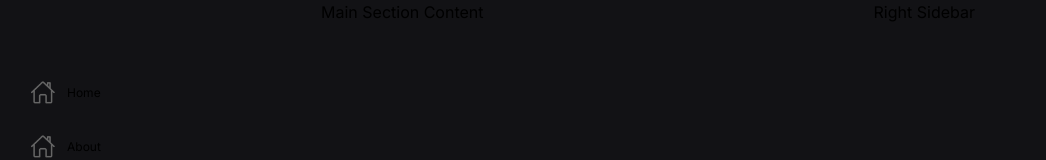
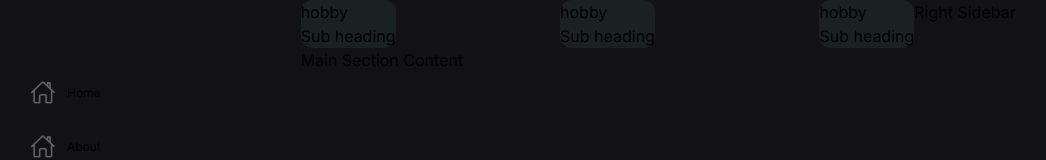
Before and after one commit to TenNga/nextjs-portfolio, a Next.js app: page / in a window 1280 px wide. Shown: the top 160 px of the page, without its empty margins (45-1091 px from the left). Built offline with nearby package versions, Linux system fonts and the light colour scheme.

Commit message:
card reuseable component added

```diff
--- a/src/components/Card.tsx/index.tsx
+++ b/src/components/Card.tsx/index.tsx
@@ -1,3 +1,10 @@
-export default function Card() {
-    return <div>New Card</div>
+import { childPromp } from "@/types"
+import React from "react"
+
+export default function Card({children}:childPromp) {
+    return (
+            <div className="bg-[#1B2022] rounded-xl">
+                {children}
+            </div>
+            )
 };
--- /dev/null
+++ b/src/containers/main-section/MainHobby.tsx
@@ -0,0 +1,18 @@
+import Card from "@/components/Card.tsx";
+
+function MainHobby(){
+    const valueArr = [1,2,3];
+    const renderCards = valueArr.map(hobby => {
+        return <Card>
+                <h1>hobby</h1>
+                <p>Sub heading</p>
+            </Card>
+    })
+    return(
+        <div className="flex justify-between">
+            {renderCards}
+        </div>
+    )
+};
+
+export default MainHobby;
--- a/src/containers/main-section/index.tsx
+++ b/src/containers/main-section/index.tsx
@@ -1,8 +1,11 @@
 import { ClassProps } from "@/types";
+import MainHobby from "./MainHobby";
 
 function MainSection({className}:ClassProps) {
+
     return(
         <div className={className}>
+            <MainHobby />
             Main Section Content
         </div>
     )
--- a/src/types/index.tsx
+++ b/src/types/index.tsx
@@ -6,3 +6,7 @@ export type MenuIconType = {
 export type ClassProps = {
     className: string
 }
+
+export type childPromp = {
+    children: React.ReactNode
+}
--- a/tailwind.config.ts
+++ b/tailwind.config.ts
@@ -4,6 +4,7 @@ const config: Config = {
   content: [
     "./src/pages/**/*.{js,ts,jsx,tsx,mdx}",
     "./src/components/**/*.{js,ts,jsx,tsx,mdx}",
+    "./src/containers/**/*.{js,ts,jsx,tsx,mdx}",
     "./src/app/**/*.{js,ts,jsx,tsx,mdx}",
   ],
   theme: {
```
